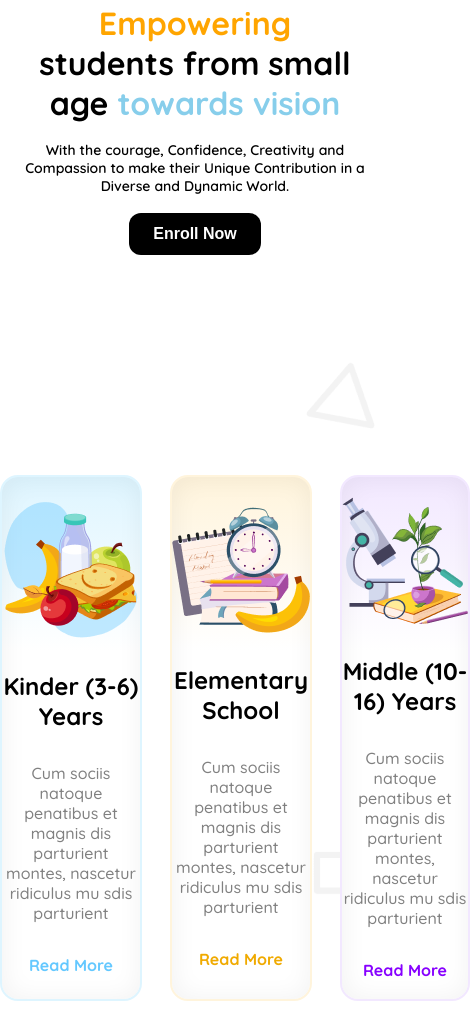
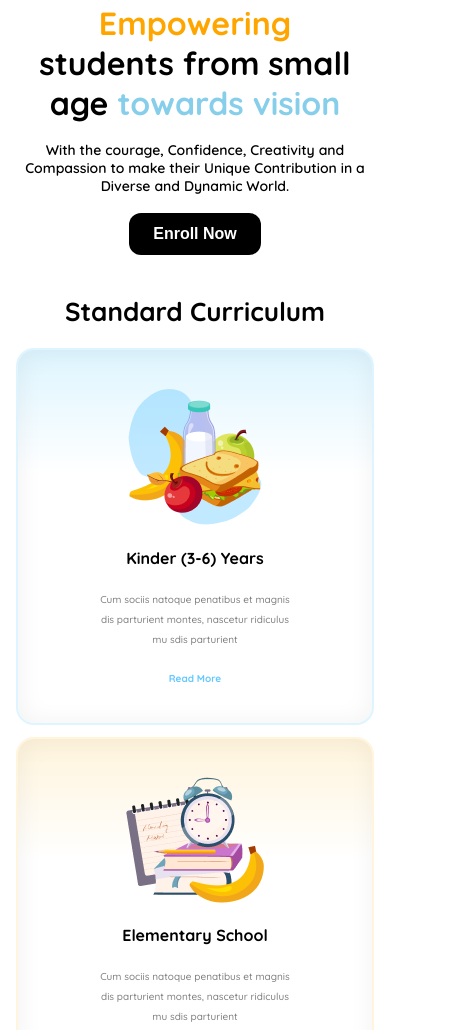
Before and after one commit to md-sh-shuvo/Kids-School, a plain HTML site: page index.html in a window 390 px wide. Shown: the part 595-1625 px from the top of the page, 470 px wide, since content can reach past the window. Drawn offline with Linux system fonts and the light colour scheme.

Commit message:
added responsive standart curricullum part

```diff
--- a/index.html
+++ b/index.html
@@ -62,6 +62,7 @@
     </header>
     <main>
       <section class="section-1">
+        <h1 class="section-1-title">Standard Curriculum</h1>
         <div class="sections-container flex">
           <div class="cards flex column center" id="card-1">
             <img src="assets/kinder.png" alt="" />
--- a/styles/responsive.css
+++ b/styles/responsive.css
@@ -47,4 +47,39 @@
         padding: 6px 24px;
         line-height: 30px;
     }
+    /* main */
+    /* section 1 */
+    .section-1-title{
+        display: block;
+        text-align: center;
+    }
+    .sections-container{
+        flex-direction: column;
+        gap: 12px;
+        padding: 0;
+        margin: 20px 4%;
+    }
+    .section-1-arrow{
+        display: none;
+    }
+    .cards{
+        padding: 20px 36px;
+        gap: 22px;
+    }
+    .cards h3{
+        font-size: 16px;
+    }
+    .cards p{
+        font-size: 10px;
+        line-height: 20px;
+    }
+    .cards a{
+        font-size: 10px;
+    }
+    .cards img{
+        margin-top: 20px;
+    }
+    .cards a{
+        margin-bottom: 20px;
+    }
 }
--- a/styles/style.css
+++ b/styles/style.css
@@ -105,6 +105,11 @@ nav button, .banner button{
     background-image: url(../assets/bg.png);
     background-repeat: no-repeat;
 }
+.section-1-title{
+    display: none;
+    font-weight: bold;
+    font-size: 26px;
+}
 .sections-container{
     padding-top: 180px;
     padding-bottom: 80px;
@@ -122,6 +127,8 @@ nav button, .banner button{
     font-weight: 500;
     font-size: 16px;
     color: #808080;
+    line-height: 28px;
+    width: 72%;
 }
 .cards a{
     text-decoration: none;
```
